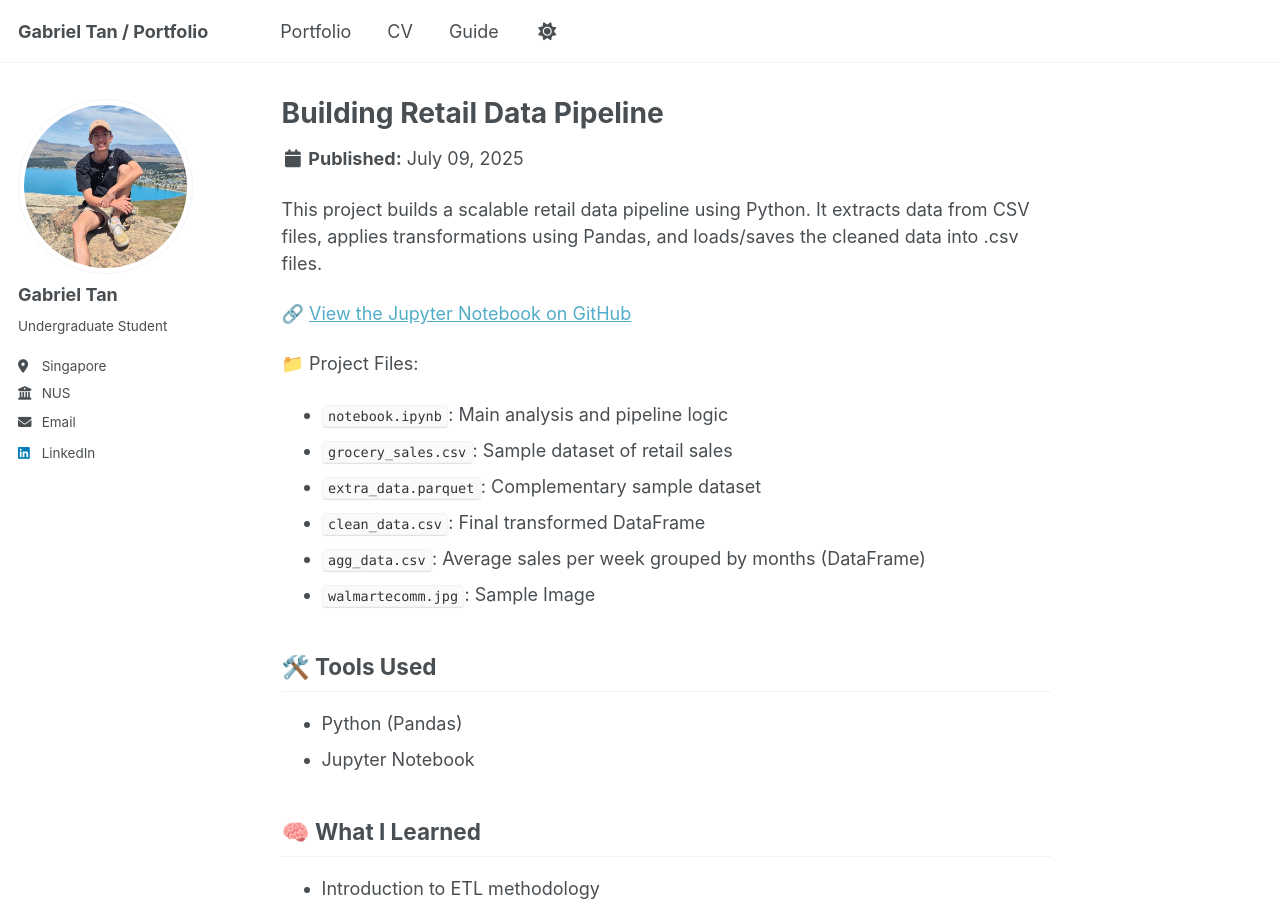
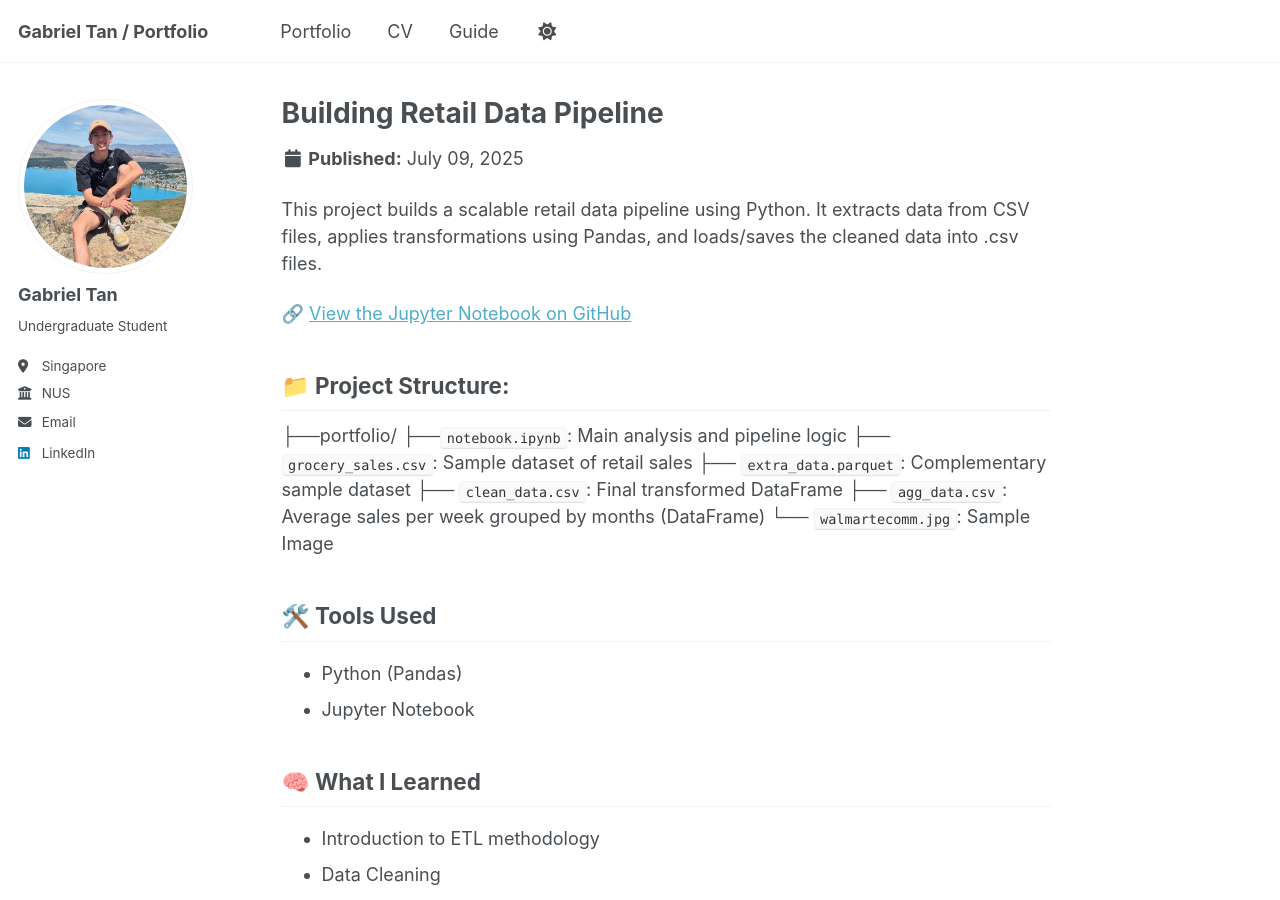
Before and after one commit to Gabetxk/Gabetxk.github.io, a Jekyll site: the page built from _portfolio/Retail-Data-Pipeline.md, in a window 1280 px wide and 900 px high. Built offline with Jekyll 4.4.1, drawn with Linux system fonts in a browser that asks for light colours; a script that is not in the unit is left out.

Commit message:
Update Retail-Data-Pipeline.md

```diff
--- a/_portfolio/Retail-Data-Pipeline.md
+++ b/_portfolio/Retail-Data-Pipeline.md
@@ -8,13 +8,14 @@ This project builds a scalable retail data pipeline using Python. It extracts da
 
 🔗 [View the Jupyter Notebook on GitHub](https://github.com/Gabetxk/Gabetxk.github.io/blob/master/_portfolio/Building%20Retail%20Data%20Pipeline%20(Project)/notebook.ipynb)
 
-📁 Project Files:
-- `notebook.ipynb`: Main analysis and pipeline logic
-- `grocery_sales.csv`: Sample dataset of retail sales
-- `extra_data.parquet`: Complementary sample dataset
-- `clean_data.csv`: Final transformed DataFrame
-- `agg_data.csv`: Average sales per week grouped by months (DataFrame)
-- `walmartecomm.jpg`: Sample Image
+## 📁 Project Structure:
+├──portfolio/
+    ├──`notebook.ipynb`: Main analysis and pipeline logic
+    ├── `grocery_sales.csv`: Sample dataset of retail sales
+    ├── `extra_data.parquet`: Complementary sample dataset
+    ├── `clean_data.csv`: Final transformed DataFrame
+    ├── `agg_data.csv`: Average sales per week grouped by months (DataFrame)
+    └── `walmartecomm.jpg`: Sample Image
 
 ## 🛠️ Tools Used
 - Python (Pandas)
```
